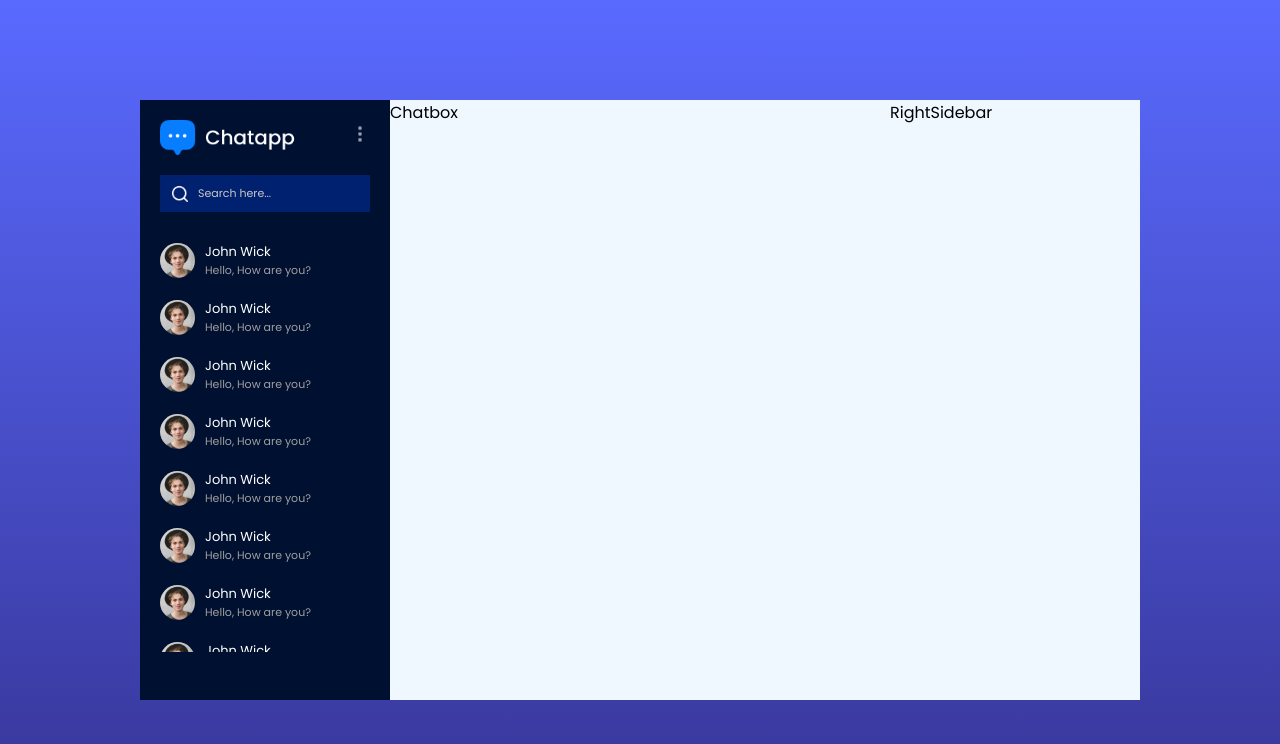
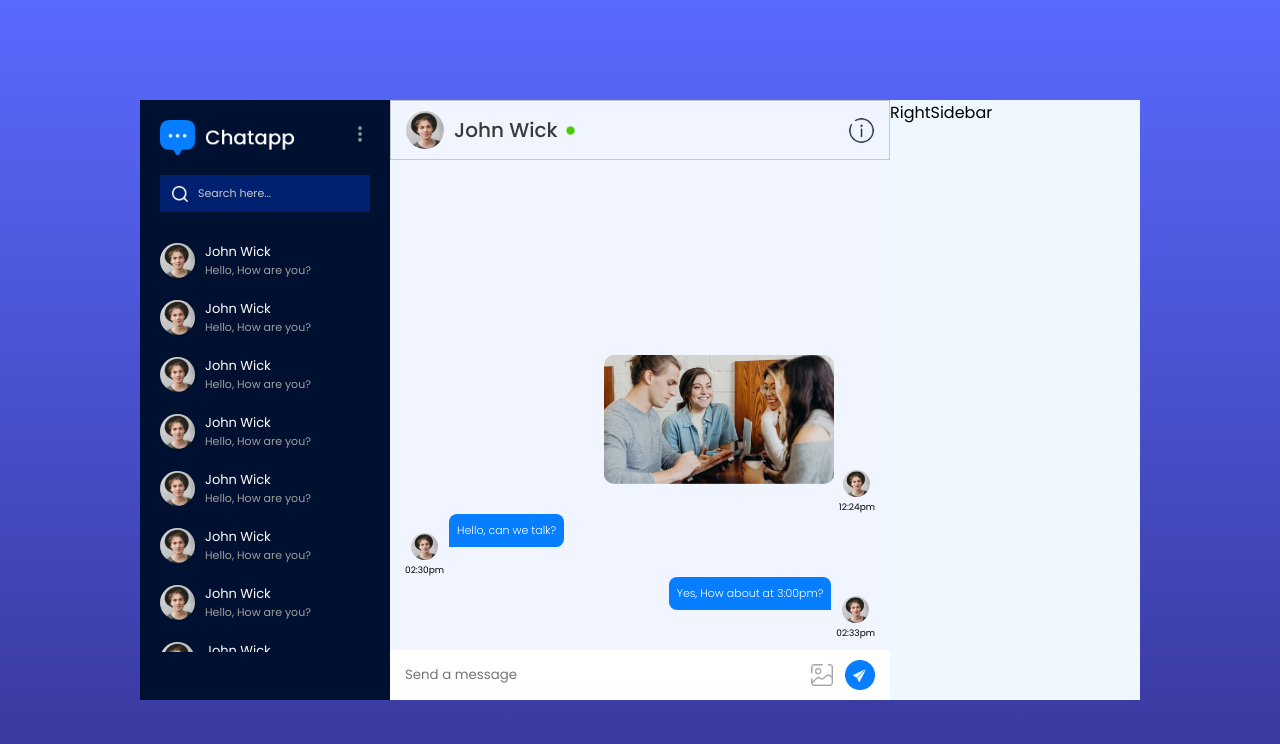
Before and after one commit to Shubham-567/Quick-Chat, a React (Vite) app: page /chat in a window 1280 px wide. Shown: the top 744 px of the page. Built offline with nearby package versions, Linux system fonts and the light colour scheme.

Commit message:
Add ui for chat box

```diff
--- a/src/components/Chatbox/Chatbox.css
+++ b/src/components/Chatbox/Chatbox.css
@@ -0,0 +1,103 @@
+.chat-box {
+  height: 75vh;
+  position: relative;
+  background-color: #f1f5ff;
+}
+.chat-user {
+  padding: 10px 15px;
+  display: flex;
+  align-items: center;
+  gap: 10px;
+  border: 1px solid #c6c6c6;
+}
+.chat-user img {
+  width: 25px;
+  border-radius: 50%;
+}
+.chat-user img:first-child {
+  width: 38px;
+  aspect-ratio: 1/1;
+}
+.chat-user p {
+  flex: 1;
+  font-weight: 500;
+  font-size: 20px;
+  color: #393939;
+  display: flex;
+  align-items: center;
+  gap: 5px;
+}
+.chat-input {
+  display: flex;
+  align-items: center;
+  gap: 12px;
+  padding: 10px 15px;
+  background-color: white;
+  position: absolute;
+  bottom: 0;
+  left: 0;
+  right: 0;
+}
+.chat-input img {
+  width: 30px;
+  cursor: pointer;
+}
+.chat-input label {
+  display: flex;
+}
+.chat-input label img {
+  width: 22px;
+}
+.chat-input input {
+  flex: 1;
+  border: none;
+  outline: none;
+}
+.chat-msg {
+  height: calc(100% - 70px);
+  padding-bottom: 50px;
+  overflow-y: scroll;
+  display: flex;
+  flex-direction: column-reverse;
+}
+.s-msg div img,
+.r-msg div img {
+  width: 27px;
+  aspect-ratio: 1/1;
+  border-radius: 50%;
+}
+.s-msg,
+.r-msg {
+  display: flex;
+  align-items: end;
+  justify-content: end;
+  gap: 5px;
+  padding: 0px 15px;
+}
+.r-msg {
+  flex-direction: row-reverse;
+  justify-content: start;
+}
+.msg {
+  color: white;
+  background-color: #077eff;
+  padding: 8px;
+  max-width: 200px;
+  font-size: 11px;
+  font-weight: 300;
+  border-radius: 8px 8px 0px 8px;
+  margin-bottom: 30px;
+}
+.r-msg .msg {
+  border-radius: 8px 8px 8px 0px;
+}
+.s-msg div,
+.r-msg div {
+  text-align: center;
+  font-size: 9px;
+}
+.msg-img {
+  max-width: 230px;
+  margin-bottom: 30px;
+  border-radius: 10px;
+}
--- a/src/components/Chatbox/Chatbox.jsx
+++ b/src/components/Chatbox/Chatbox.jsx
@@ -1,6 +1,53 @@
+import assets from "../../assets/assets";
 import "./Chatbox.css";
 const Chatbox = () => {
-  return <div>Chatbox</div>;
+  return (
+    <div className='chat-box'>
+      <div className='chat-user'>
+        <img src={assets.profile_img} alt='profile-img' />
+        <p>
+          John Wick
+          <img src={assets.green_dot} alt='online-indicator' className='dot' />
+        </p>
+        <img src={assets.help_icon} alt='help' />
+      </div>
+
+      <div className='chat-msg'>
+        <div className='s-msg'>
+          <p className='msg'>Yes, How about at 3:00pm?</p>
+          <div>
+            <img src={assets.profile_img} alt='profile-img' />
+            <p>02:33pm</p>
+          </div>
+        </div>
+
+        <div className='r-msg'>
+          <p className='msg'>Hello, can we talk?</p>
+          <div>
+            <img src={assets.profile_img} alt='profile-img' />
+            <p>02:30pm</p>
+          </div>
+        </div>
+
+        <div className='s-msg'>
+          <img src={assets.pic1} alt='image' className='msg-img' />
+          <div>
+            <img src={assets.profile_img} alt='profile-img' />
+            <p>12:24pm</p>
+          </div>
+        </div>
+      </div>
+
+      <div className='chat-input'>
+        <input type='text' placeholder='Send a message' />
+        <input type='file' id='image' accept='image/png, image/jpeg' hidden />
+        <label htmlFor='image'>
+          <img src={assets.gallery_icon} alt='Upload image' />
+        </label>
+        <img src={assets.send_button} alt='Send' />
+      </div>
+    </div>
+  );
 };
 
 export default Chatbox;
--- a/src/index.css
+++ b/src/index.css
@@ -9,3 +9,6 @@
 ::-webkit-scrollbar {
   display: none;
 }
+img.dot {
+  width: 15px !important;
+}
```
